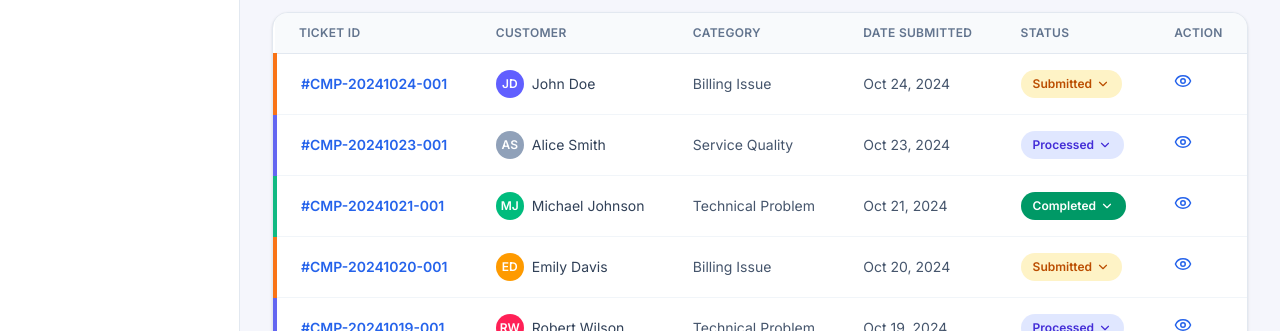
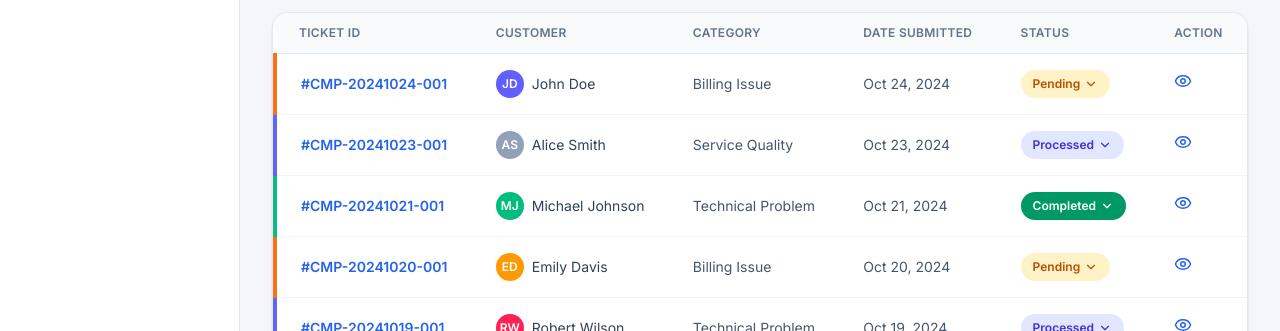
Before and after one commit to andrelim-dev/resolve, a React (Vite) app in the folder frontend/: page /staff/complaint-management in a window 1280 px wide. Shown: the part 295-626 px from the top of the page. Built offline with nearby package versions, Linux system fonts and the light colour scheme; what @react-pdf/renderer would draw is missing.

Commit message:
fix: change submitted status label to pending

```diff
--- a/frontend/src/components/ComplaintDetailModal.jsx
+++ b/frontend/src/components/ComplaintDetailModal.jsx
@@ -9,7 +9,7 @@ import {
 } from "lucide-react";
 
 const STATUS_STYLES = {
-  Submitted: "bg-orange-100 text-orange-700",
+  Pending: "bg-amber-100 text-amber-700",
   Processed: "bg-indigo-100 text-indigo-700",
   Completed: "bg-emerald-600 text-white",
 };
--- a/frontend/src/components/ComplaintFilters.jsx
+++ b/frontend/src/components/ComplaintFilters.jsx
@@ -9,7 +9,7 @@ export const CATEGORY_OPTIONS = [
   "Other",
 ];
 
-export const STATUS_OPTIONS = ["Submitted", "Processed", "Completed"];
+export const STATUS_OPTIONS = ["Pending", "Processed", "Completed"];
 
 function FilterDropdown({ label, value, placeholder, options, onChange }) {
   const [isOpen, setIsOpen] = useState(false);
--- a/frontend/src/components/ComplaintsTable.jsx
+++ b/frontend/src/components/ComplaintsTable.jsx
@@ -9,7 +9,7 @@ import {
 import { STATUS_OPTIONS } from "./ComplaintFilters";
 
 const STATUS_STYLES = {
-  Submitted: "bg-amber-100 text-amber-700",
+  Pending: "bg-amber-100 text-amber-700",
   Processed: "bg-indigo-100 text-indigo-700",
   Completed: "bg-emerald-600 text-white",
 };
@@ -146,7 +146,7 @@ export default function ComplaintsTable({
                   className="border-b border-slate-100 last:border-0"
                   style={{
                     borderLeft: `4px solid ${
-                      c.status === "Submitted"
+                      c.status === "Pending"
                         ? "#f97316"
                         : c.status === "Processed"
                           ? "#6366f1"
--- a/frontend/src/pages/ComplaintManagementPage.jsx
+++ b/frontend/src/pages/ComplaintManagementPage.jsx
@@ -16,7 +16,7 @@ const DUMMY_COMPLAINTS = [
     customer: "John Doe",
     category: "Billing Issue",
     dateSubmitted: "Oct 24, 2024",
-    status: "Submitted",
+    status: "Pending",
     description: "Customer was charged twice for the same invoice.",
     attachments: [
       { name: "invoice-oct-2024.pdf", size: "245 KB" },
@@ -46,7 +46,7 @@ const DUMMY_COMPLAINTS = [
     customer: "Emily Davis",
     category: "Billing Issue",
     dateSubmitted: "Oct 20, 2024",
-    status: "Submitted",
+    status: "Pending",
     description: "Refund request for cancelled subscription.",
   },
   {
@@ -70,7 +70,7 @@ const DUMMY_COMPLAINTS = [
     customer: "David Miller",
     category: "Billing Issue",
     dateSubmitted: "Oct 17, 2024",
-    status: "Submitted",
+    status: "Pending",
     description: "Invoice amount does not match the agreed plan.",
   },
   {
@@ -86,7 +86,7 @@ const DUMMY_COMPLAINTS = [
     customer: "James Martinez",
     category: "Service Quality",
     dateSubmitted: "Oct 15, 2024",
-    status: "Submitted",
+    status: "Pending",
     description: "Intermittent connectivity issues reported.",
   },
   {
@@ -102,7 +102,7 @@ const DUMMY_COMPLAINTS = [
     customer: "Daniel Taylor",
     category: "Technical Problem",
     dateSubmitted: "Oct 13, 2024",
-    status: "Submitted",
+    status: "Pending",
     description: "Unable to reset two-factor authentication.",
   },
   {
```
